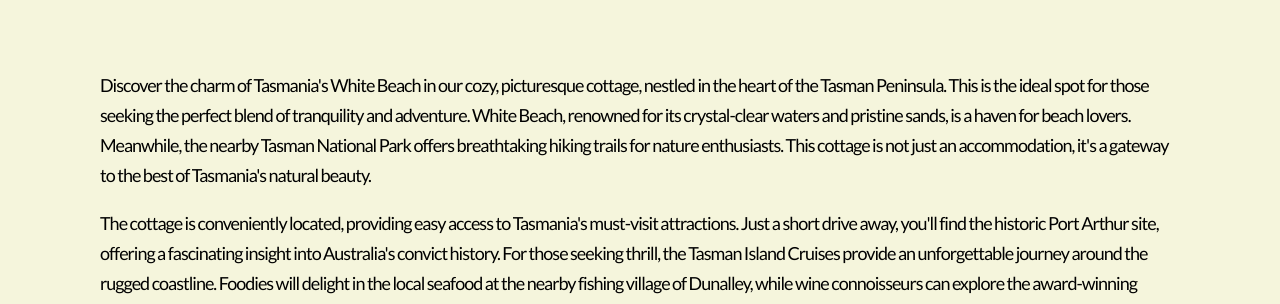
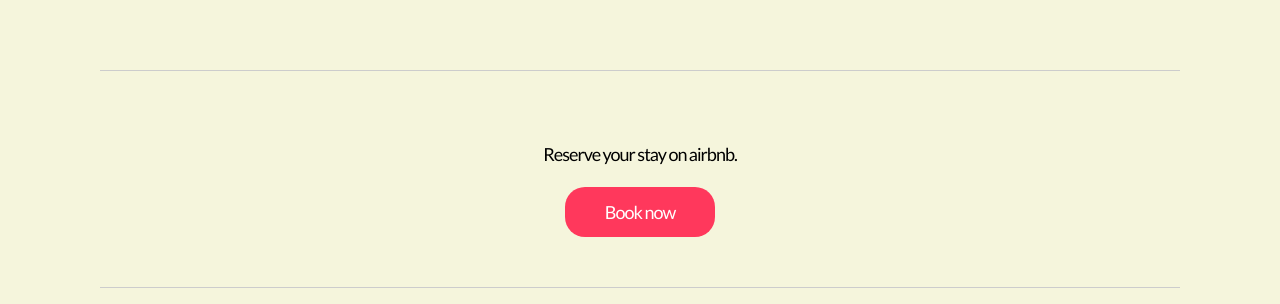
Before and after one commit to nicholas-shaw/clydeCottage_svelte, a SvelteKit app: page / in a window 1280 px wide. Shown: the part 483-787 px from the top of the page. Built offline with nearby package versions, Linux system fonts and the light colour scheme; a web font is replaced by a local one.

Commit message:
Added CTA link to airbnb

```diff
--- a/src/app.css
+++ b/src/app.css
@@ -47,3 +47,24 @@
     margin: 10rem;
     line-height: 3rem;
 }
+
+.cta {
+    border-top: 1px solid #ccc;
+    border-bottom: 1px solid #ccc;
+    text-align: center;
+    padding: 5rem;
+}
+
+.cta div {
+    margin: 0px auto;
+    height: 5rem;
+    width: 15rem;
+    background-color: rgb(255, 56, 92);
+    border-radius: 2rem;
+    line-height: 5rem;
+}
+
+.cta a {
+    color: white;
+    text-decoration: none;
+}
--- a/src/routes/+page.svelte
+++ b/src/routes/+page.svelte
@@ -1,5 +1,6 @@
 <div class='heroImage'><img src="https://a0.muscache.com/im/pictures/miso/Hosting-51540661/original/33edad68-109a-40c1-b882-1af899df7114.jpeg?im_w=960" alt="Clyde Cottage exterior view showing the front verandah"></div>
 <div class="articleContainer">
+    <div class="cta"><p>Reserve your stay on airbnb.</p><div><a href="https://www.airbnb.com.au/rooms/51540661">Book now</a></div></div>
     <p>
         Discover the charm of Tasmania's White Beach in our cozy, picturesque cottage, nestled in the heart of the Tasman Peninsula. This is the ideal spot for those seeking the perfect blend of tranquility and adventure. White Beach, renowned for its crystal-clear waters and pristine sands, is a haven for beach lovers. Meanwhile, the nearby Tasman National Park offers breathtaking hiking trails for nature enthusiasts. This cottage is not just an accommodation, it's a gateway to the best of Tasmania's natural beauty.
     </p>
```
